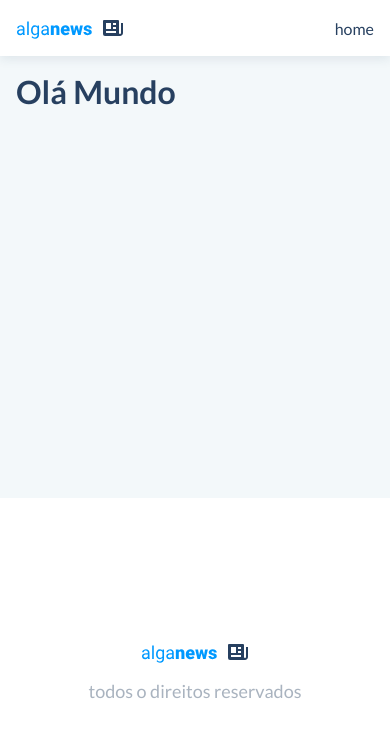
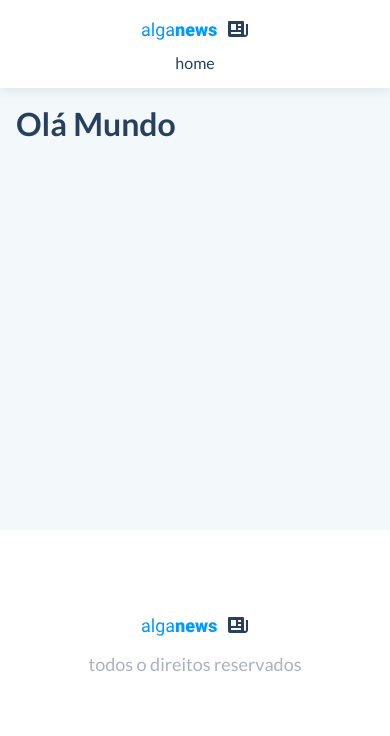
Before and after one commit to rodolfoHOk/alganews-blog, a Next.js app: page /teste in a window 390 px wide. Shown: the top 736 px of the page. Built offline with nearby package versions, Linux system fonts and the light colour scheme; what @badrap/bar-of-progress would draw is missing.

Commit message:
page Header and Footer responsive

```diff
--- a/_constants.ts
+++ b/_constants.ts
@@ -1,2 +1,4 @@
 export const HEADER_HEIGHT = 56;
+export const MOBILE_HEADER_HEIGHT = 88;
 export const FOOTER_HEIGHT = 346;
+export const MOBILE_FOOTER_HEIGHT = 228;
--- a/components/Footer.tsx
+++ b/components/Footer.tsx
@@ -1,6 +1,6 @@
 import { transparentize } from "polished";
 import styled from "styled-components";
-import { FOOTER_HEIGHT } from "../_constants";
+import { FOOTER_HEIGHT, MOBILE_FOOTER_HEIGHT } from "../_constants";
 import Logo from "./Logo";
 
 export default function Footer() {
@@ -18,6 +18,10 @@ const Wrapper = styled.footer`
 
   width: 100%;
   height: ${FOOTER_HEIGHT}px;
+
+  @media screen and (max-width: 767px) {
+    height: ${MOBILE_FOOTER_HEIGHT}px;
+  }
 `;
 
 const Container = styled.div`
--- a/components/Header.tsx
+++ b/components/Header.tsx
@@ -1,6 +1,6 @@
 import styled from "styled-components";
 import { transparentize } from 'polished';
-import { HEADER_HEIGHT } from "../_constants";
+import { HEADER_HEIGHT, MOBILE_HEADER_HEIGHT } from "../_constants";
 import Logo from "./Logo";
 import NavBar from "./NavBar";
 
@@ -20,6 +20,10 @@ const Wrapper = styled.div`
 
   width: 100%;
   height: ${HEADER_HEIGHT}px;
+
+  @media screen and (max-width: 767px) {
+    height: ${MOBILE_HEADER_HEIGHT}px;
+  }
 `;
 
 const Container = styled.div`
@@ -32,4 +36,10 @@ const Container = styled.div`
   margin: auto;
 
   padding: 0 16px;
+
+  @media screen and (max-width: 767px) {
+    flex-direction: column;
+    justify-content: center;
+    gap: 12px;
+  }
 `;
```
